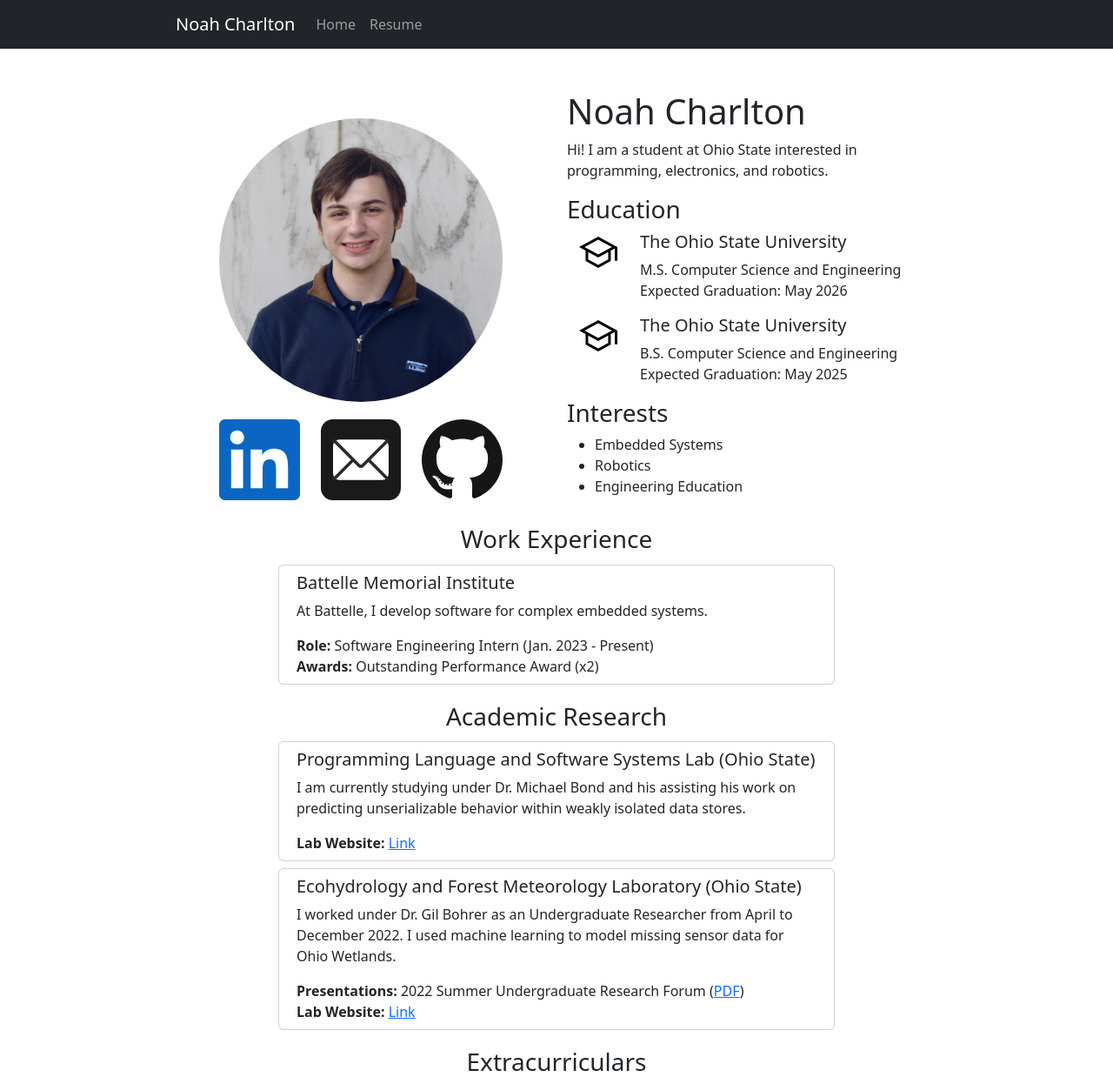
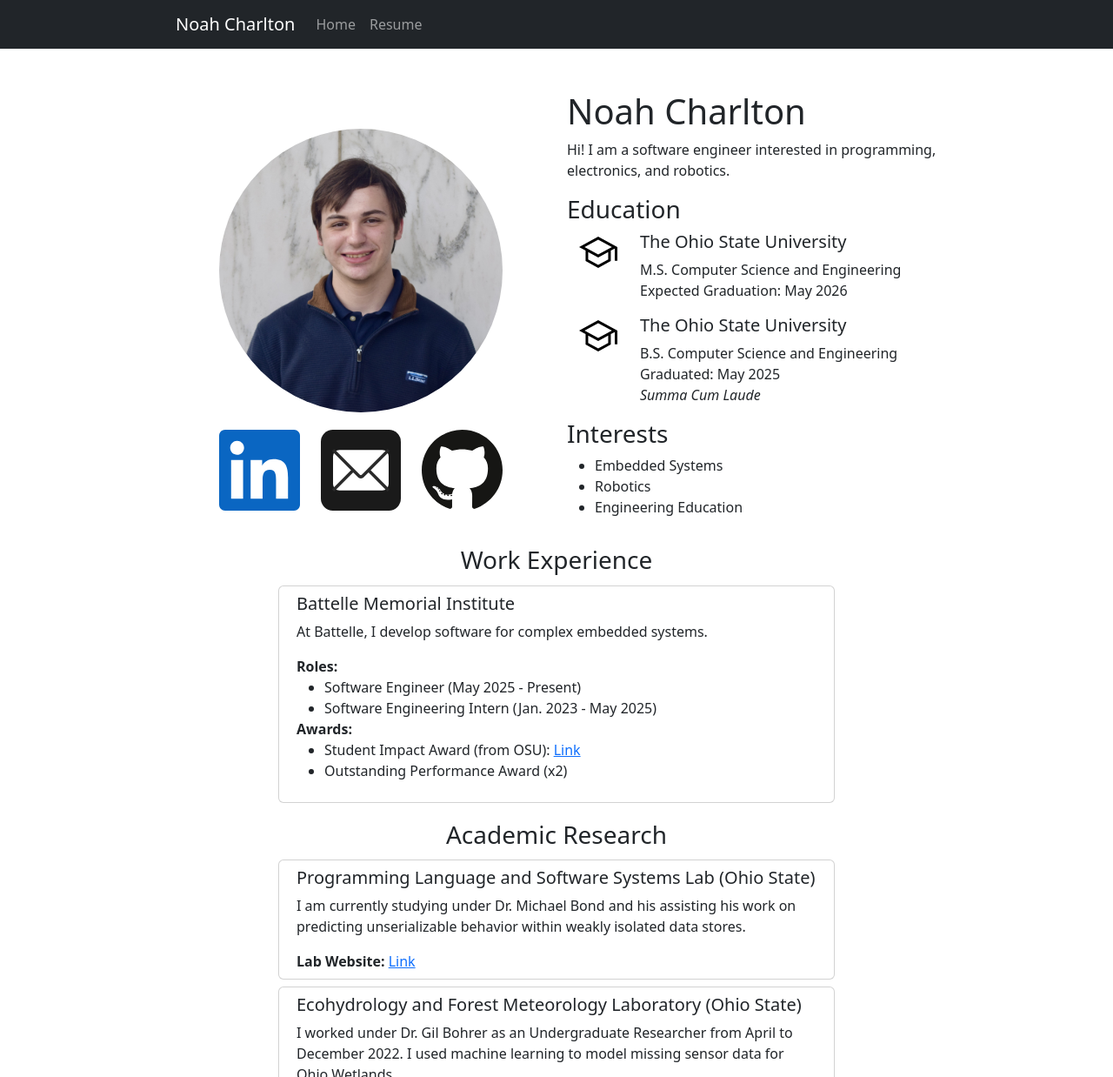
Before and after one commit to ncharlton02/ncharlton02.github.io, a plain HTML site: page index.html in a window 1280 px wide. Shown: the top 1238 px of the page at 87% size. Drawn offline with nearby package versions, Linux system fonts and the light colour scheme.

Commit message:
updates to reflect graduation

```diff
--- a/index.html
+++ b/index.html
@@ -74,7 +74,7 @@
             </div>
             <div class="col-sm pt-5">
                 <h1>Noah Charlton</h1>
-                <p>Hi! I am a student at Ohio State interested in programming, electronics, and robotics. </p>
+                <p>Hi! I am a software engineer interested in programming, electronics, and robotics. </p>
                 <h3>Education</h3>
 
                 <div class="container">
@@ -98,7 +98,8 @@
                             <h5>The Ohio State University</h4>
                                 <ul class="list-unstyled">
                                     <li>B.S. Computer Science and Engineering</li>
-                                    <li>Expected Graduation: May 2025</li>
+                                    <li>Graduated: May 2025</li>
+                                    <li><i>Summa Cum Laude</i></li>
                                 </ul>
                         </div>
                     </div>
@@ -124,10 +125,17 @@
                     <p class="card-text">
                         At Battelle, I develop software for complex embedded systems.
                     </p>
-                    <p class="card-text">
-                        <strong>Role:</strong> Software Engineering Intern (Jan. 2023 - Present)
-                        <br>
-                        <strong>Awards:</strong> Outstanding Performance Award (x2)
+                    <p class="card-text" style="margin: 0px;">
+                        <strong>Roles:</strong>
+                        <ul style="margin:0px">
+                            <li>Software Engineer (May 2025 - Present)</li>
+                            <li>Software Engineering Intern (Jan. 2023 - May 2025)</li>
+                        </ul>
+                        <strong>Awards:</strong>
+                            <ul style="margin:0px">
+                                <li>Student Impact Award (from OSU): <a href="https://ecs.osu.edu/2025-student-impact-award-winners">Link</a></li>
+                                <li>Outstanding Performance Award (x2)</li>
+                            </ul>
                     </p>
                 </div>
             </div>
```
Also changed, not shown: 1 other file.
